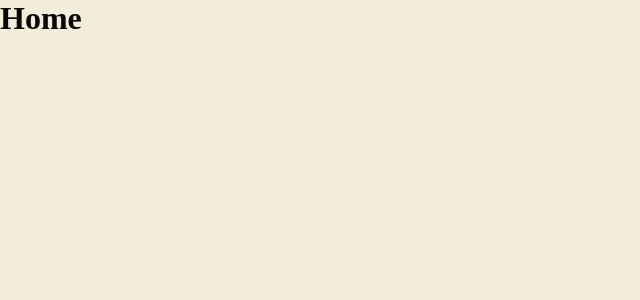
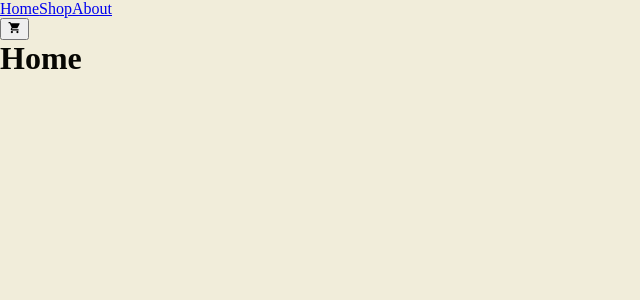
Before and after one commit to Tjklimoski/shopping-cart, a React (Vite) app in the folder client/: page / in a window 1280 px wide. Shown: the top 300 px of the page, without its empty margins (0-640 px from the left). Built offline with nearby package versions, Linux system fonts and the light colour scheme; the HTML template or start-up script is replaced by a standard one.

Commit message:
Add Shopping Cart icon from material design

```diff
--- a/client/package.json
+++ b/client/package.json
@@ -13,6 +13,7 @@
     "axios": "^1.4.0",
     "react": "^18.2.0",
     "react-dom": "^18.2.0",
+    "react-icons": "^4.9.0",
     "react-router-dom": "^6.13.0"
   },
   "devDependencies": {
--- a/client/src/App.tsx
+++ b/client/src/App.tsx
@@ -2,11 +2,13 @@ import { Route, Routes } from "react-router-dom"
 import Home from "./pages/Home"
 import Shop from "./pages/Shop"
 import About from "./pages/About"
+import Nav from "./components/Nav"
 
 function App() {
 
   return (
     <>
+      <Nav />
       <Routes>
         <Route path="/" element={<Home />}/>
         <Route path="/shop" element={<Shop />}/>
--- /dev/null
+++ b/client/src/components/Nav.tsx
@@ -0,0 +1,17 @@
+import { Link } from "react-router-dom";
+import { MdShoppingCart } from 'react-icons/md'
+
+export default function Nav() {
+  return (
+    <nav>
+      <div>
+        <Link to="/">Home</Link>
+        <Link to="/shop">Shop</Link>
+        <Link to="/about">About</Link>
+      </div>
+      <button>
+        <MdShoppingCart />
+      </button>
+    </nav>
+  )
+}
```
Also changed, not shown: 1 other file (tests, documents, lock files or other folders).
